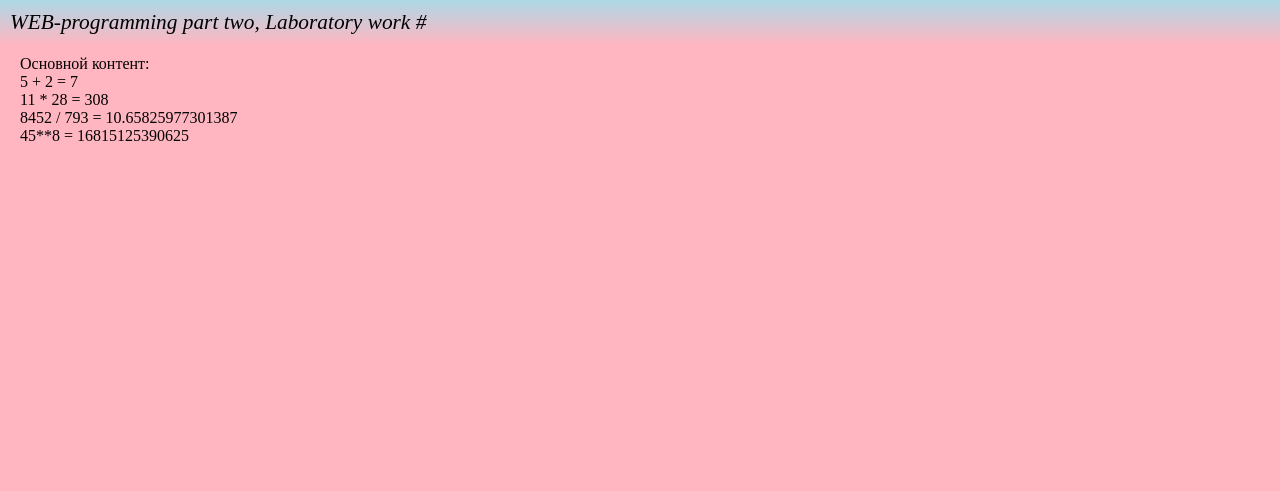
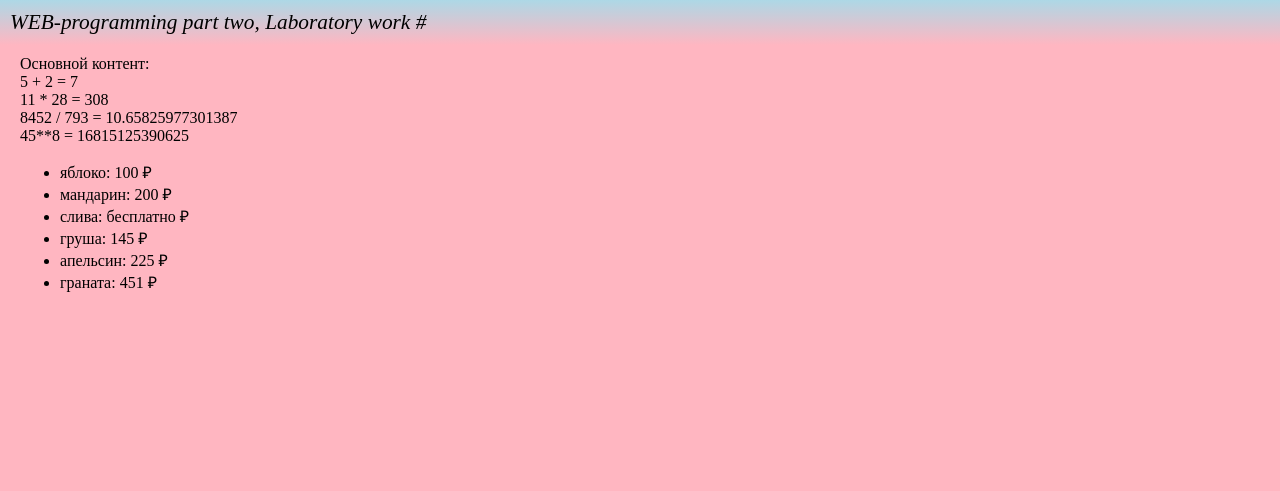
Before and after one commit to Kashiraaa/wed-prog-lab-part-two, a Flask app: page /lab2 in a window 1280 px wide. Shown: the top 491 px of the page. Run offline with Flask 3, Linux system fonts and the light colour scheme.

Commit message:
Cycle base

```diff
--- a/app.py
+++ b/app.py
@@ -279,4 +279,13 @@ def lab2():
     numlab = '2'
     numgroup = '14'
     numcorus = 'III'
-    return render_template('example.html', name = name, numlab = numlab, numgroup = numgroup, numcorus = numcorus)
+    fruits=[
+        {'name': 'яблоко', 'price': '100'},
+        {'name': 'мандарин', 'price': '200'},
+        {'name': 'слива', 'price': 'бесплатно'},
+        {'name': 'груша', 'price': '145'},
+        {'name': 'апельсин', 'price': '225'},
+        {'name': 'граната', 'price': '451'}
+        ]
+    return render_template('example.html', name = name, numlab = numlab,
+                            numgroup = numgroup, numcorus = numcorus, fruits=fruits)
--- a/templates/example.html
+++ b/templates/example.html
@@ -25,6 +25,11 @@
         11 * 28 = {{11 * 28}}<br>
         8452 / 793 = {{8452 / 793}}<br>
         45**8 = {{45**8}}<br>
+        <ul>
+            {% for f in fruits %}
+            <li>{{ f.name }}: {{ f.price }} &#x20bd;</li>
+            {% endfor %}
+        </ul>
     </main>
 
     <footer>
```
